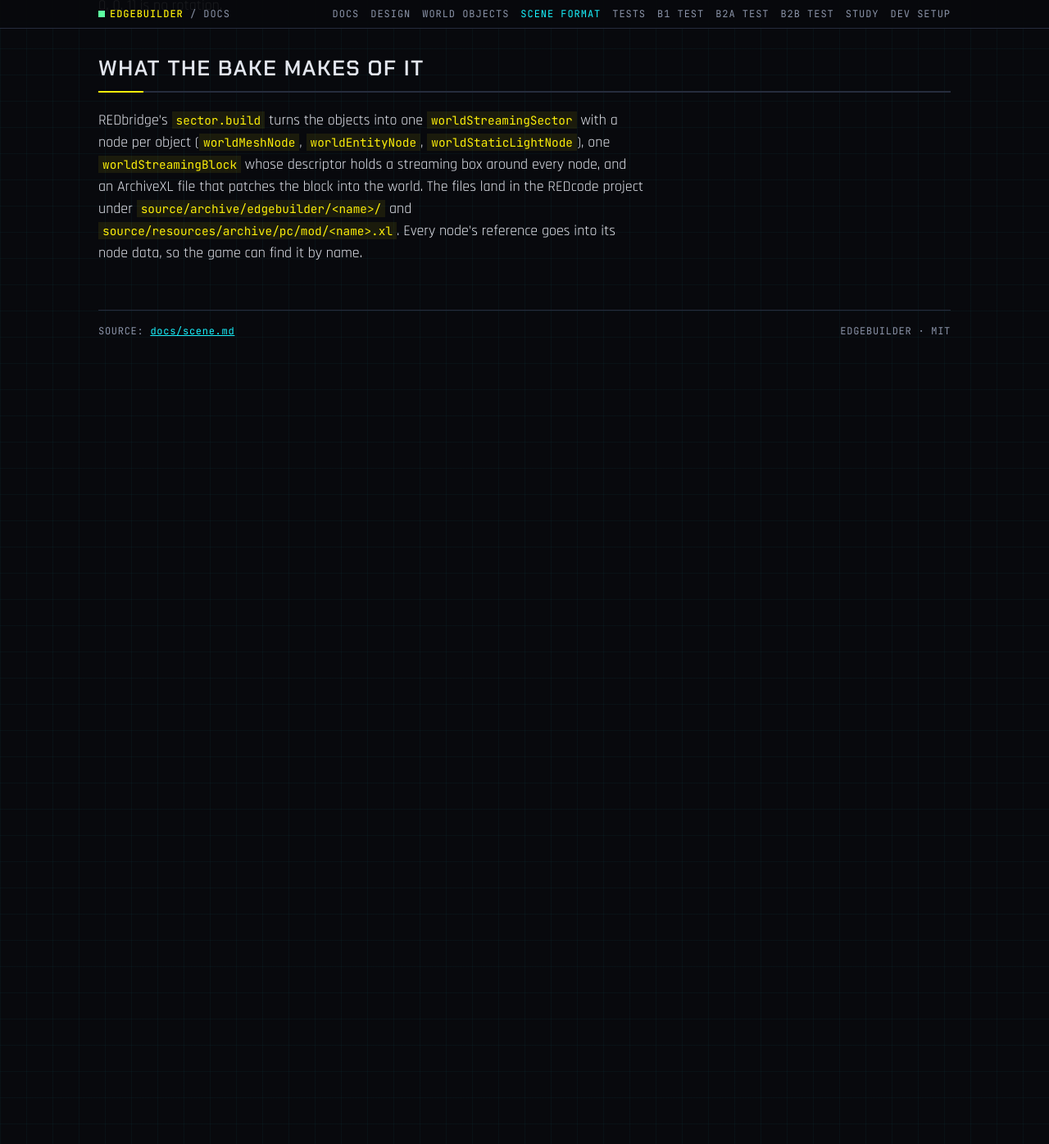
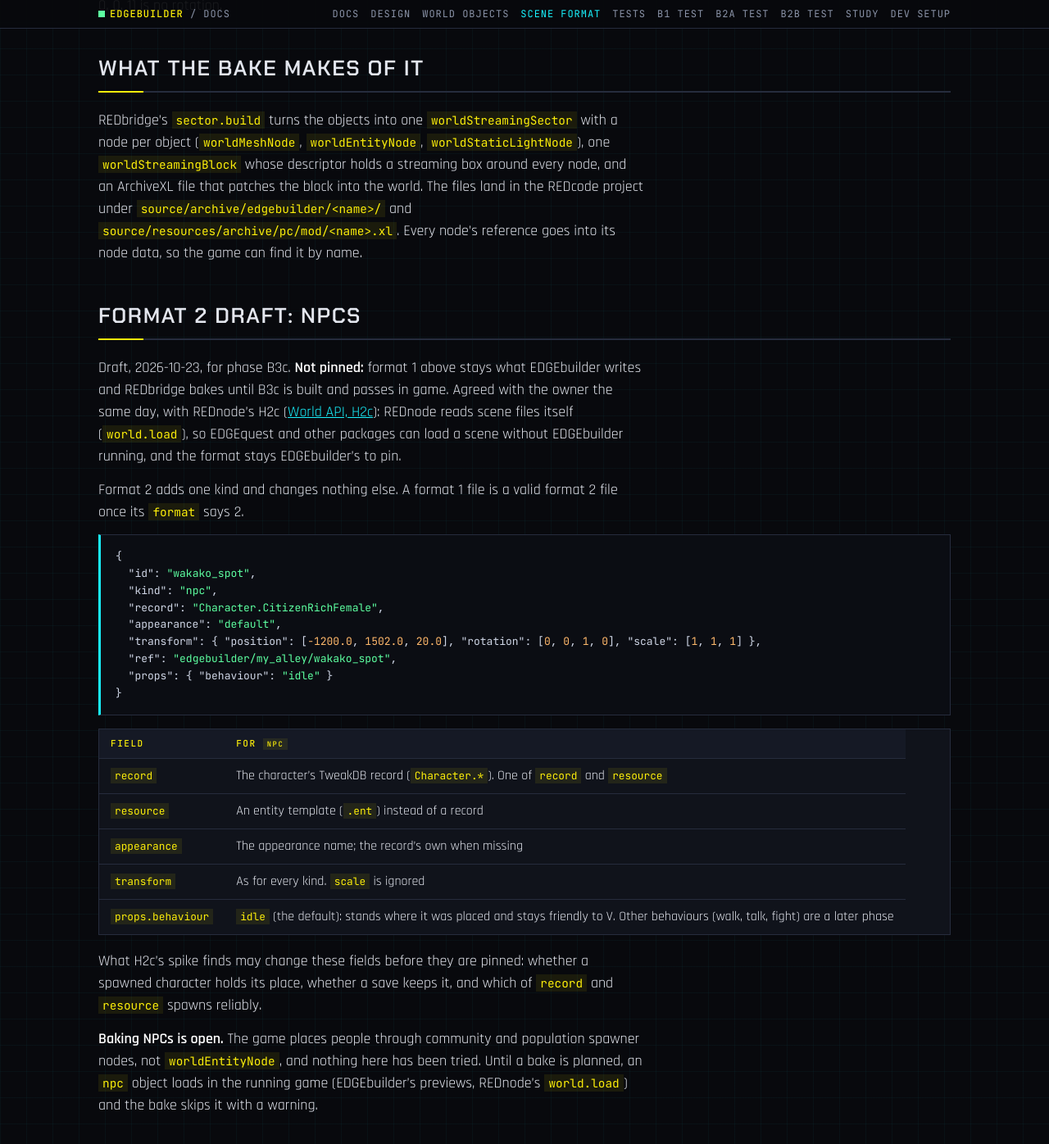
Before and after one commit to Edgemodders/EDGEbuilder, a Jekyll site: the page built from docs/scene.md, in a window 1280 px wide and 1400 px high, scrolled down 1701 px. Shown: the top 1396 px of the window at 82% size. Built offline with Jekyll 4.4.1, drawn with Linux system fonts in a browser that asks for light colours.

Commit message:
Design draft 3: B3c, NPCs and scenes through REDnode (format 2 draft)
Co-Authored-By: Claude Opus 5.5 <noreply@anthropic.com>

````diff
--- a/docs/scene.md
+++ b/docs/scene.md
@@ -59,3 +59,33 @@ Positions are the game's world coordinates in metres: X east, Y north, Z up. A r
 ## What the bake makes of it
 
 REDbridge's `sector.build` turns the objects into one `worldStreamingSector` with a node per object (`worldMeshNode`, `worldEntityNode`, `worldStaticLightNode`), one `worldStreamingBlock` whose descriptor holds a streaming box around every node, and an ArchiveXL file that patches the block into the world. The files land in the REDcode project under `source/archive/edgebuilder/<name>/` and `source/resources/archive/pc/mod/<name>.xl`. Every node's reference goes into its node data, so the game can find it by name.
+
+## Format 2 draft: NPCs
+
+Draft, 2026-10-23, for phase B3c. **Not pinned:** format 1 above stays what EDGEbuilder writes and REDbridge bakes until B3c is built and passes in game. Agreed with the owner the same day, with REDnode's H2c ([World API, H2c](https://edgemodders.github.io/REDnode/world.html#h2c-world-objects-plan)): REDnode reads scene files itself (`world.load`), so EDGEquest and other packages can load a scene without EDGEbuilder running, and the format stays EDGEbuilder's to pin.
+
+Format 2 adds one kind and changes nothing else. A format 1 file is a valid format 2 file once its `format` says 2.
+
+```json
+{
+  "id": "wakako_spot",
+  "kind": "npc",
+  "record": "Character.CitizenRichFemale",
+  "appearance": "default",
+  "transform": { "position": [-1200.0, 1502.0, 20.0], "rotation": [0, 0, 1, 0], "scale": [1, 1, 1] },
+  "ref": "edgebuilder/my_alley/wakako_spot",
+  "props": { "behaviour": "idle" }
+}
+```
+
+| Field | For `npc` |
+|---|---|
+| `record` | The character's TweakDB record (`Character.*`). One of `record` and `resource` |
+| `resource` | An entity template (`.ent`) instead of a record |
+| `appearance` | The appearance name; the record's own when missing |
+| `transform` | As for every kind. `scale` is ignored |
+| `props.behaviour` | `idle` (the default): stands where it was placed and stays friendly to V. Other behaviours (walk, talk, fight) are a later phase |
+
+What H2c's spike finds may change these fields before they are pinned: whether a spawned character holds its place, whether a save keeps it, and which of `record` and `resource` spawns reliably.
+
+**Baking NPCs is open.** The game places people through community and population spawner nodes, not `worldEntityNode`, and nothing here has been tried. Until a bake is planned, an `npc` object loads in the running game (EDGEbuilder's previews, REDnode's `world.load`) and the bake skips it with a warning.
````
Also changed, not shown: CLAUDE.md (+1 -0 lines), docs/design.md (+5 -2 lines), docs/index.md (+1 -0 lines).
